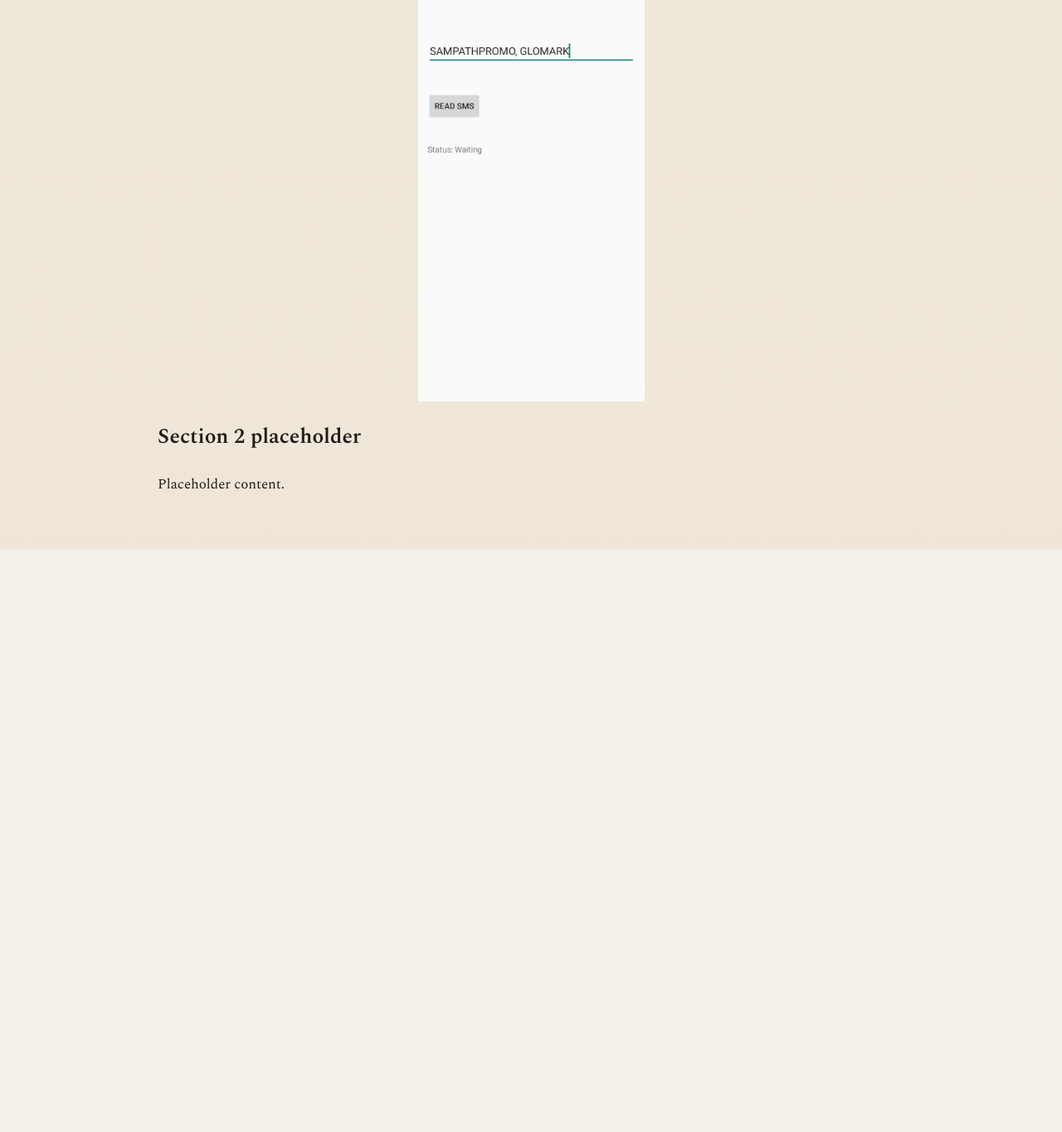
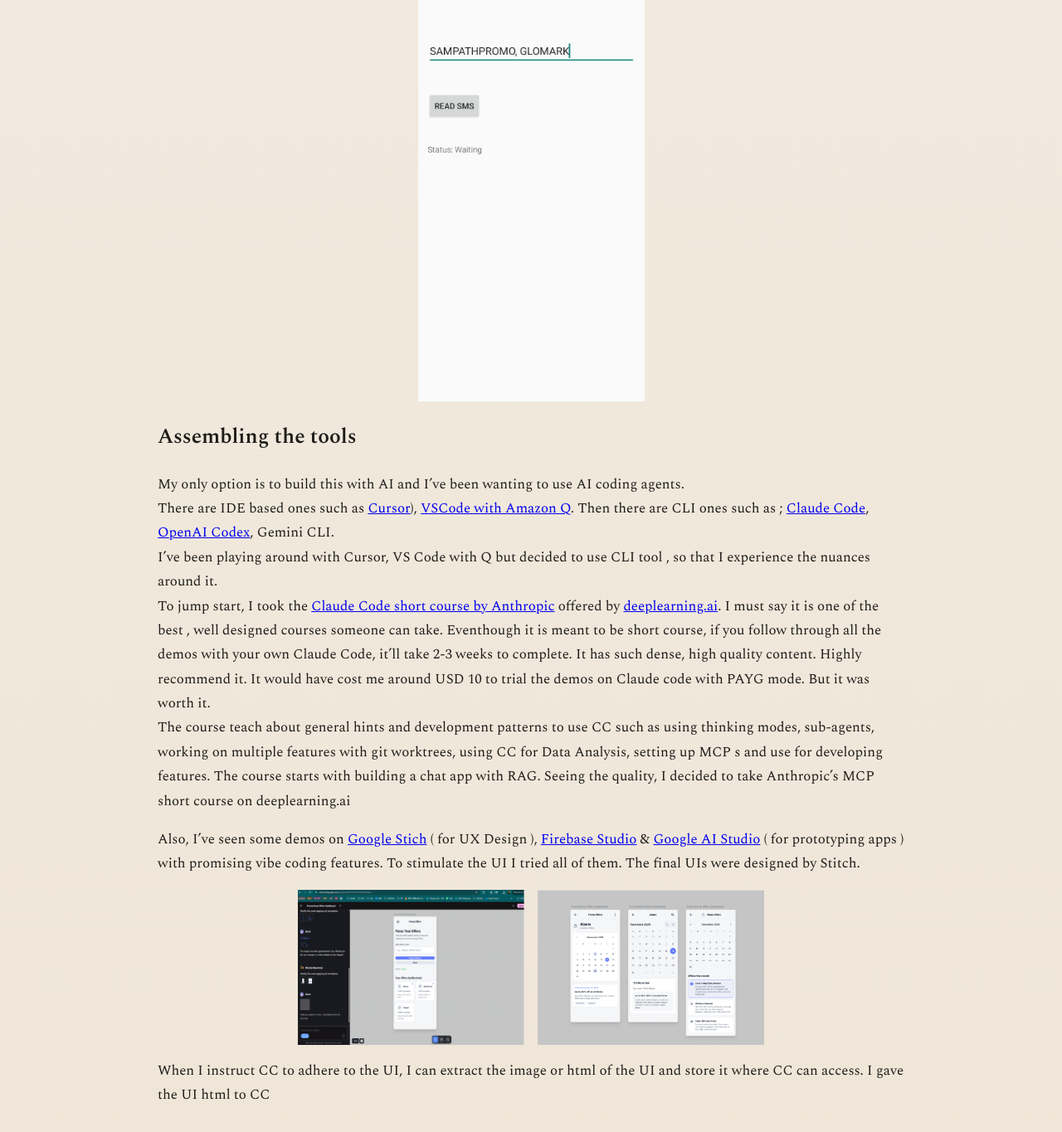
Before and after one commit to nilanka-weeraman/nilanka-weeraman.github.io, a Jekyll site: the page built from _posts/2026-01-20-welcome.md, in a window 1280 px wide and 1400 px high, scrolled down 3286 px. Shown: the top 1365 px of the window at 83% size. Built offline with Jekyll 4.4.1, drawn with Linux system fonts in a browser that asks for light colours; before the commit the page ends 3949 px from its top, so only the background shows below that; some of the changed text lies outside the part shown.

Commit message:
section2 tools

```diff
--- a/_posts/2026-01-20-welcome.md
+++ b/_posts/2026-01-20-welcome.md
@@ -19,18 +19,31 @@ I'll detail out how I did it. Along the way I had to learn new stuff and referen
 
 ## Article outline
 [Set Direction, Divide and Conquer](#divide-and-conquer-approach) <br>
-[Section 2 placeholder](#assembleai) <br>
+[Assembling the tools](#assembleai) <br>
 
 ## Set Direction, Divide and Conquer {#divide-and-conquer-approach}
 
 I follow [Simon Wilson](https://simonwillison.net/) 's writing. He posted about an [article by Mitchell Hashimoto](https://mitchellh.com/writing/building-large-technical-projects) ( Hashicorp founder ) that stuck with me. It was about how to structure large projects. <br>
 I knew that my app would take some time. I knew I can't afford to put continuous hours. So whenever a progress is made, it should be easier for me to pick it up next and iterate. So holding everything in head isn't an option and I wanted an artefact trail. This aligns well with the article and that's why the article stuck with me I guess.
 
-I knew that I wanted an app which will remind me to put effor to add more features and improve. Luckily I had built one with ChatGPT help , which can dump selected SMS s to a .txt file. I used this file sometime ago with Gemini to play around. <br>
+I knew that I wanted something material which would remind me ; to put effort , add more features and improve. <br>
+Luckily I had built one with ChatGPT help , which can dump selected SMS s to a .txt file. I used this .txt file sometime ago with Gemini to play around, to find out how easy / difficult it to pickup offer details from SMS text <br>
 
 So I wanted to add more features to this app. This is how it looked<br>
 <img class="post-image" style="--post-image-width: 273px; --post-image-max: 320px;" src="{{ '/assets/images/smsfilterapp.jpeg' | relative_url }}" alt="SMS Filter App" width="90" height="260" />
 
-## Section 2 placeholder {#assembleai}
+## Assembling the tools {#assembleai}
 
-Placeholder content.
+My only option is to build this with AI and I've been wanting to use AI coding agents. <br>
+There are IDE based ones such as [Cursor](https://cursor.ai/)), [VSCode with Amazon Q](https://marketplace.visualstudio.com/items?itemName=AmazonWebServices.amazon-q-vscode). Then there are CLI ones such as ; [Claude Code](https://claude.com/product/claude-code), [OpenAI Codex](https://openai.com/codex/), Gemini CLI. <br> I've been playing around with Cursor, VS Code with Q but decided to use CLI tool , so that I experience the nuances around it. <br>
+To jump start, I took the [Claude Code short course by Anthropic](https://www.deeplearning.ai/short-courses/claude-code-a-highly-agentic-coding-assistant/) offered by [deeplearning.ai](https://www.deeplearning.ai/). I must say it is one of the best , well designed courses someone can take. Eventhough it is meant to be short course, if you follow through all the demos with your own Claude Code, it'll take 2-3 weeks to complete. It has such dense, high quality content. Highly recommend it. It would have cost me around USD 10 to trial the demos on Claude code with PAYG mode. But it was worth it. <br>
+The course teach about general hints and development patterns to use CC such as using thinking modes, sub-agents, working on multiple features with git worktrees, using CC for Data Analysis, setting up MCP s and use for developing features. The course starts with building a chat app with RAG. Seeing the quality, I decided to take Anthropic's MCP short course on deeplearning.ai <br>
+
+Also, I've seen some demos on [Google Stich](https://stitch.withgoogle.com/) ( for UX Design ), [Firebase Studio](https://studio.firebase.google.com/) & [Google AI Studio](https://aistudio.google.com/) ( for prototyping apps ) with promising vibe coding features. To stimulate the UI I tried all of them. The final UIs were designed by Stitch. <br>
+
+<div class="post-image-row">
+  <img class="post-image" style="--post-image-width: 273px; --post-image-max: 320px;" src="{{ '/assets/images/stichmainwindow.png' | relative_url }}" alt="stich landing page" width="100" height="75" />
+  <img class="post-image" style="--post-image-width: 273px; --post-image-max: 320px;" src="{{ '/assets/images/stichcalander.png' | relative_url }}" alt="stich calander" width="100" height="75" />
+</div>
+
+When I instruct CC to adhere to the UI, I can extract the image or html of the UI and store it where CC can access. I gave the UI html to CC <br>
```
Also changed, not shown: assets/images/stichcalander.png (added), assets/images/stichmainwindow.png (added).
